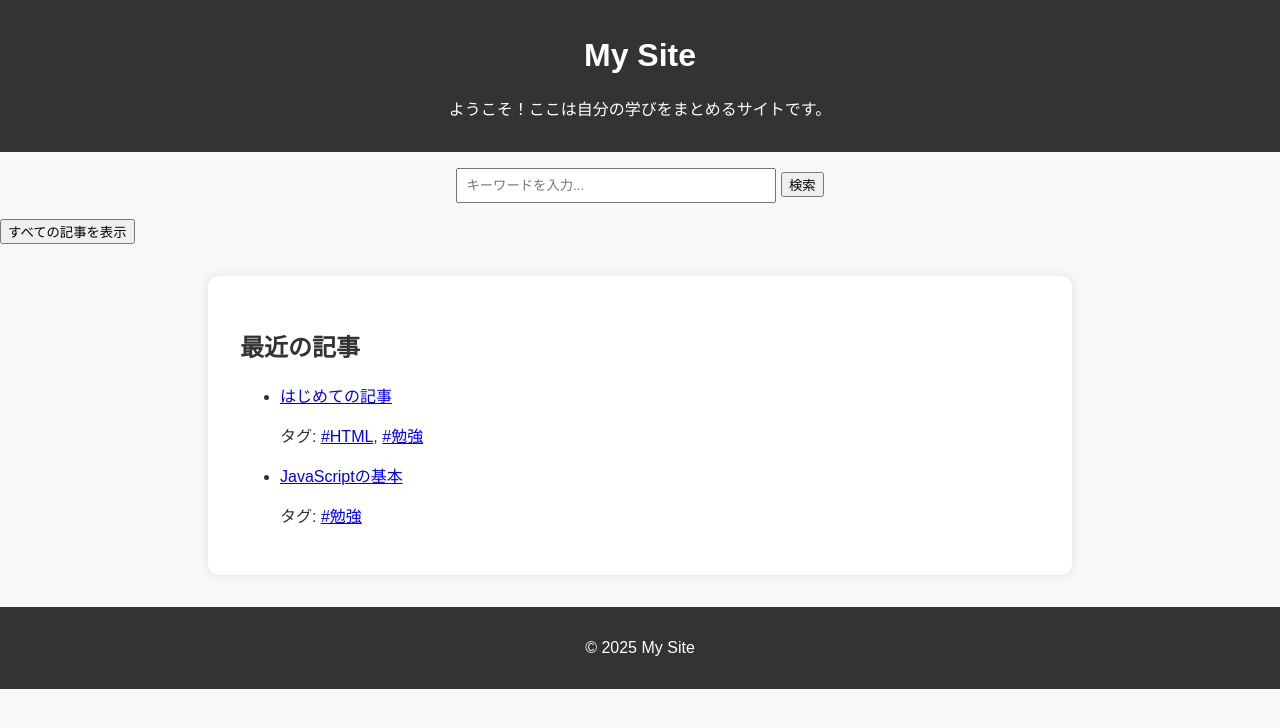
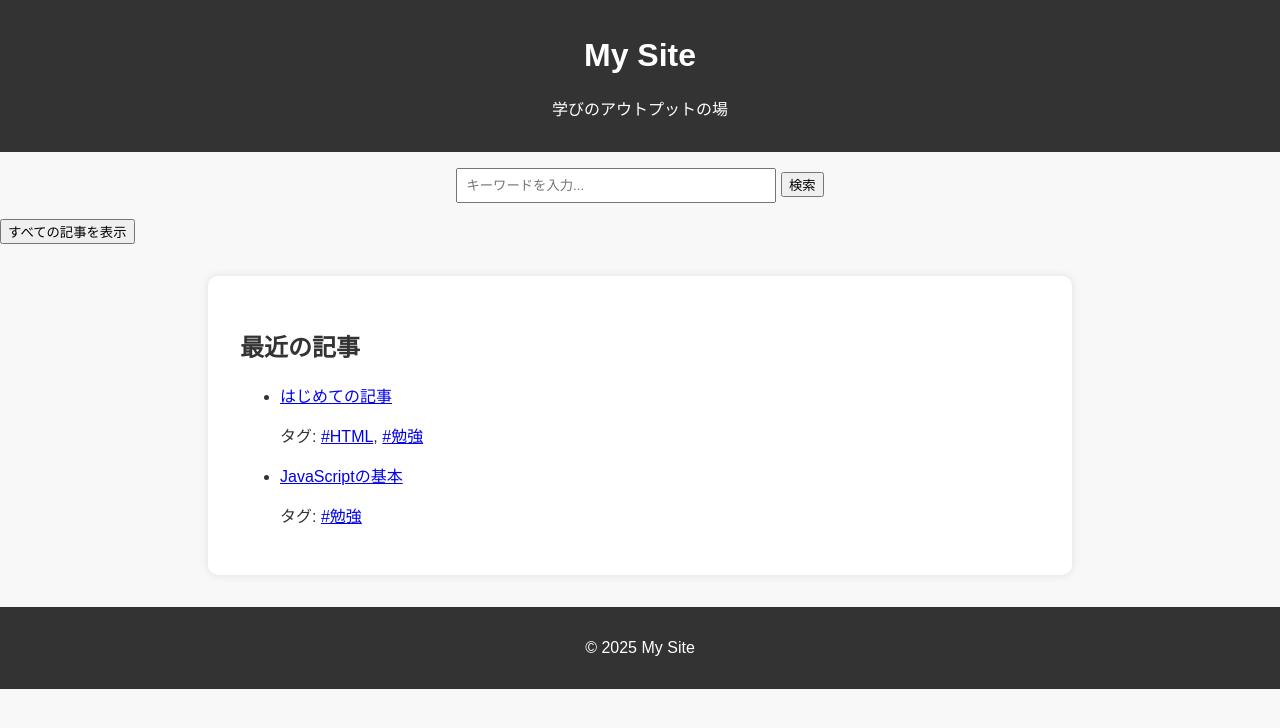
Before and after one commit to zawaforsns-jpg/brings.stopped.bucks, a plain HTML site: page index.html in a window 1280 px wide. Drawn offline with Linux system fonts and the light colour scheme.

Commit message:
タイトルの変更

```diff
--- a/index.html
+++ b/index.html
@@ -2,13 +2,13 @@
 <html lang="ja">
 <head>
   <meta charset="UTF-8">
-  <title>My Site（自分のサイト）</title>
+  <title>おすすめ。ぜんてい。しょもつ</title>
   <link rel="stylesheet" href="style.css">
 </head>
 <body>
   <header>
     <h1>My Site</h1>
-    <p>ようこそ！ここは自分の学びをまとめるサイトです。</p>
+    <p>学びのアウトプットの場</p>
   </header>
 
 <div style="text-align:center; margin:1rem;">
```
